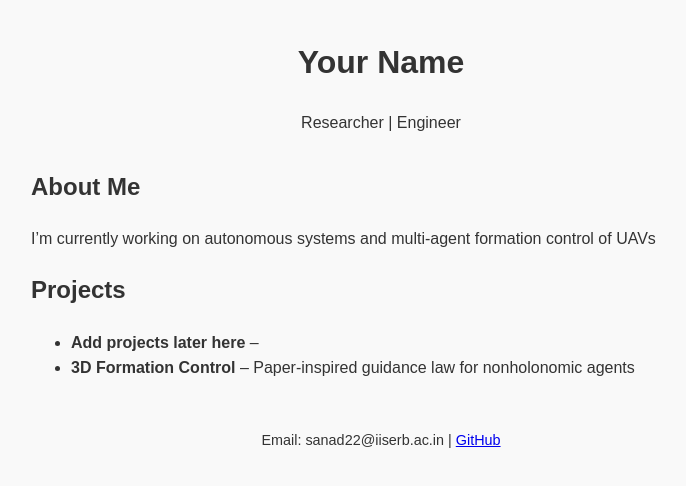
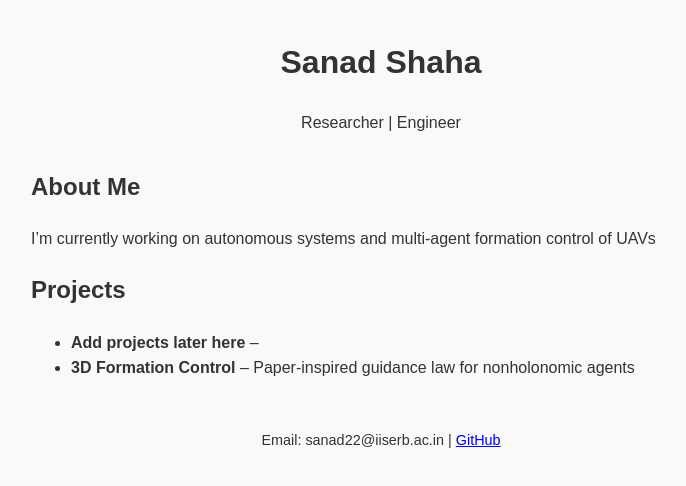
Before and after one commit to sanad-dhan/sanad-dhan.github.io, a plain HTML site: page index.html in a window 1280 px wide. Shown: the whole page, without its empty margins (259-945 px from the left). Drawn offline with Linux system fonts and the light colour scheme.

Commit message:
Update index.html

```diff
--- a/index.html
+++ b/index.html
@@ -8,7 +8,7 @@
 </head>
 <body>
   <header>
-    <h1>Your Name</h1>
+    <h1>Sanad Shaha</h1>
     <p>Researcher | Engineer </p>
   </header>
 
```
